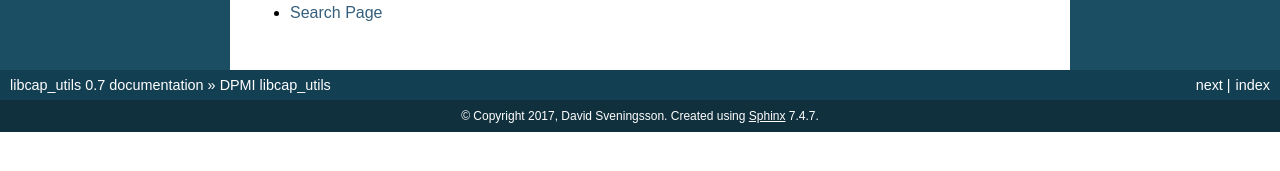
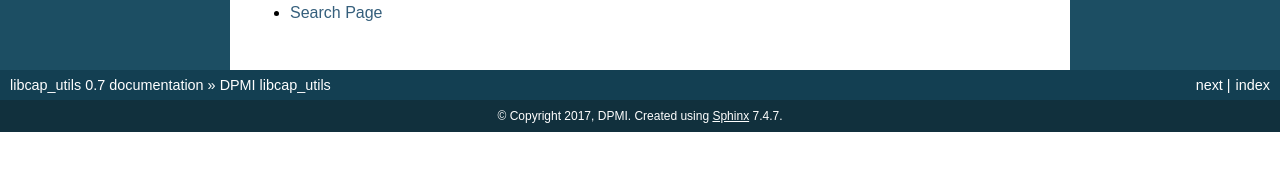
Before and after one commit to DPMI/libcap_utils, a Sphinx documentation site: the page built from docs/index.rst, in a window 1280 px wide. Shown: the part 423-594 px from the top of the page. Built offline with Sphinx 7.4.7, drawn with Linux system fonts in a browser that asks for light colours.

Commit message:
docs: change copyright line

```diff
--- a/docs/conf.py
+++ b/docs/conf.py
@@ -47,7 +47,7 @@ master_doc = 'index'
 
 # General information about the project.
 project = u'libcap_utils'
-copyright = u'2017, David Sveningsson'
+copyright = u'2017, DPMI'
 author = u'David Sveningsson'
 
 # The version info for the project you're documenting, acts as replacement for
@@ -128,7 +128,7 @@ latex_elements = {
 #  author, documentclass [howto, manual, or own class]).
 latex_documents = [
     (master_doc, 'libcap_utils.tex', u'libcap\\_utils Documentation',
-     u'David Sveningsson', 'manual'),
+     u'DPMI', 'manual'),
 ]
 
 
```
